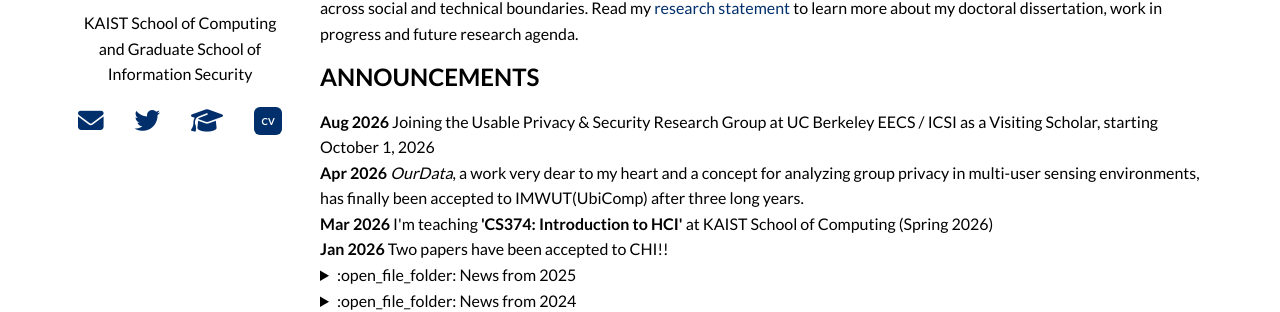
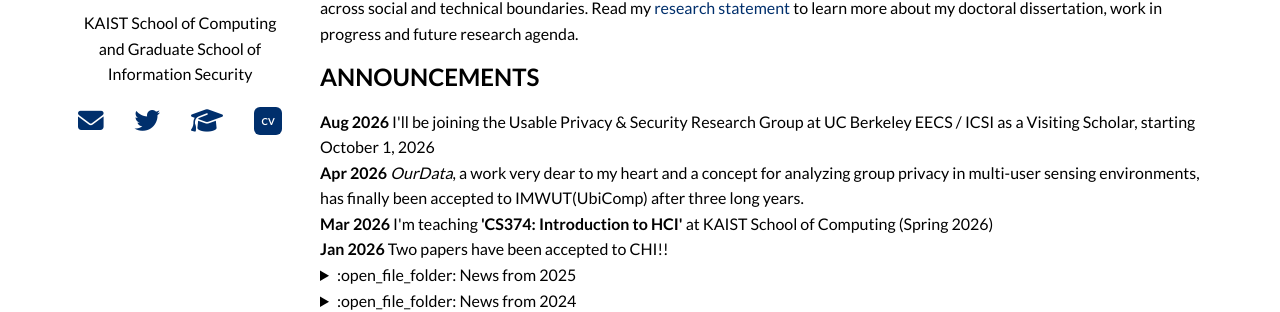
Before and after one commit to hslee90/hslee90.github.io, a Jekyll site: the page built from index.md, in a window 1280 px wide and 900 px high. Shown: the part 365-677 px from the top of the window. Built offline with Jekyll 4.4.1, drawn with Linux system fonts in a browser that asks for light colours; nearby versions of some CDN libraries.

```diff
--- a/index.md
+++ b/index.md
@@ -38,7 +38,7 @@ title: "Home"
 
 <h2 id="news">ANNOUNCEMENTS</h2>
 <div class="news-item">
-  <strong>Aug 2026</strong> Joining the Usable Privacy & Security Research Group at UC Berkeley EECS / ICSI as a Visiting Scholar, starting October 1, 2026
+  <strong>Aug 2026</strong> I'll be joining the Usable Privacy & Security Research Group at UC Berkeley EECS / ICSI as a Visiting Scholar, starting October 1, 2026
 </div>
 <div class="news-item">
   <strong>Apr 2026</strong> <i>OurData</i>, a work very dear to my heart and a concept for analyzing group privacy in multi-user sensing environments, has finally been accepted to IMWUT(UbiComp) after three long years.
```
